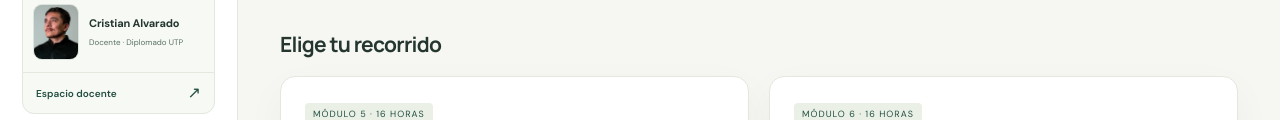
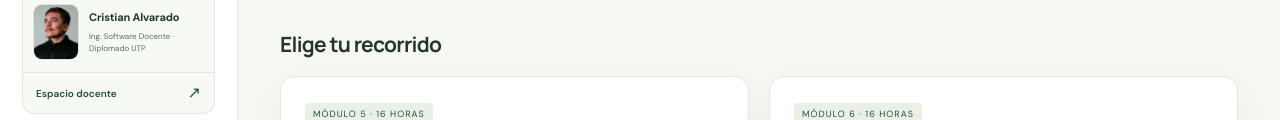
Before and after one commit to kthyon/diplomado-utp-aula, a website: page docs/index.html in a window 1280 px wide. Shown: the part 652-772 px from the top of the page. Drawn offline with Linux system fonts and the light colour scheme.

Commit message:
Renovar identidad Nexo IA y tarjeta profesional del docente

```diff
--- a/docs/index.html
+++ b/docs/index.html
@@ -26,7 +26,7 @@
     <a href="#progreso" data-nav="progreso"><span>◷</span> Mi progreso</a>
   </nav>
   <section class="teacher-card" aria-label="Docente del diplomado">
-    <div class="sidebar-bottom"><img class="teacher-avatar" src="assets/cristian-alvarado.jpg" alt="Retrato de Cristian Alvarado" width="52" height="60"><div><b>Cristian Alvarado</b><small>Docente · Diplomado UTP</small></div></div>
+    <div class="sidebar-bottom"><img class="teacher-avatar" src="assets/cristian-alvarado.jpg" alt="Retrato de Cristian Alvarado" width="52" height="60"><div><b>Cristian Alvarado</b><small>Ing. Software Docente · Diplomado UTP</small></div></div>
     <a class="teacher-link" href="#docente">Espacio docente <span aria-hidden="true">↗</span></a>
   </section>
 </aside>
```
